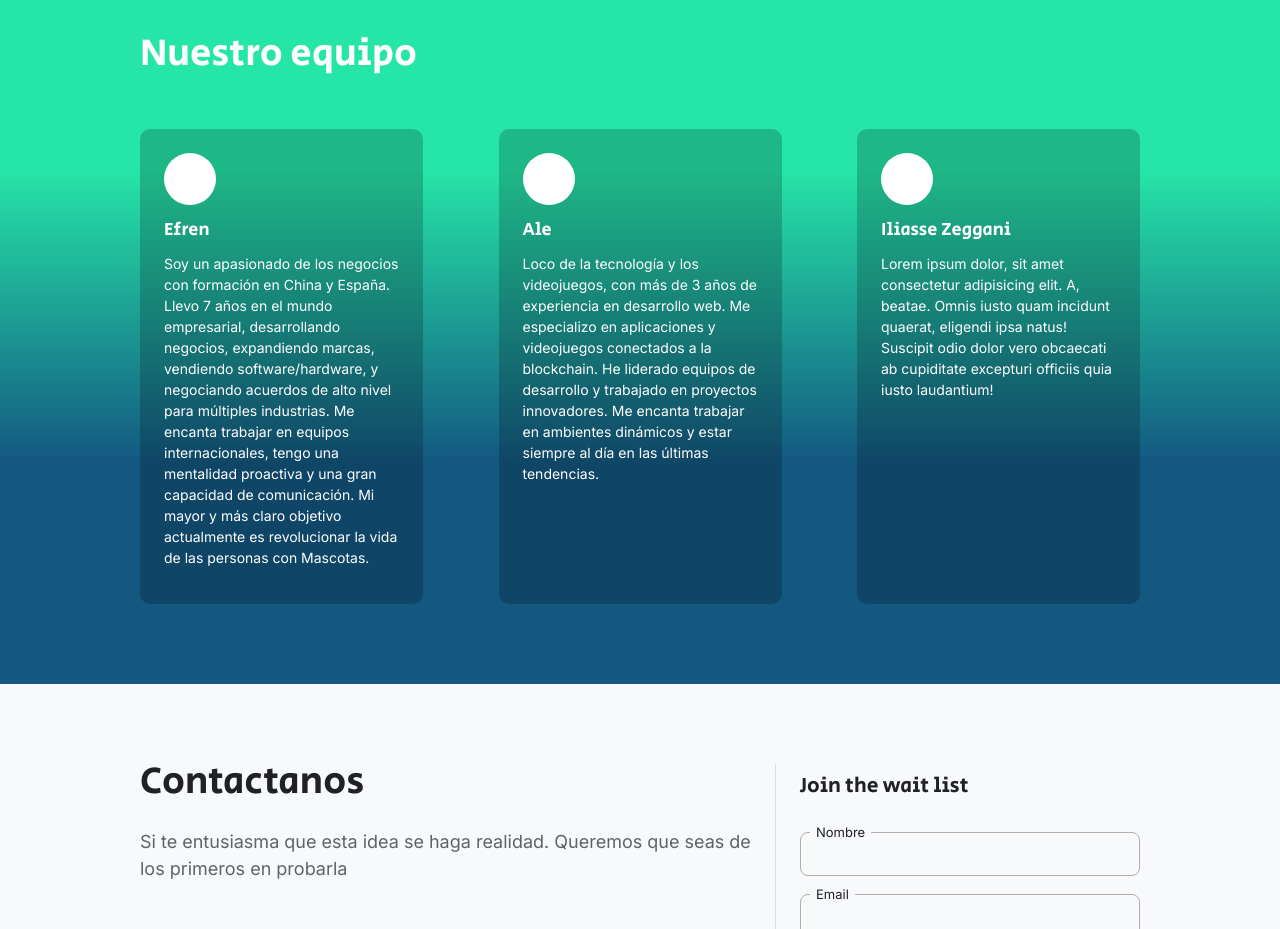
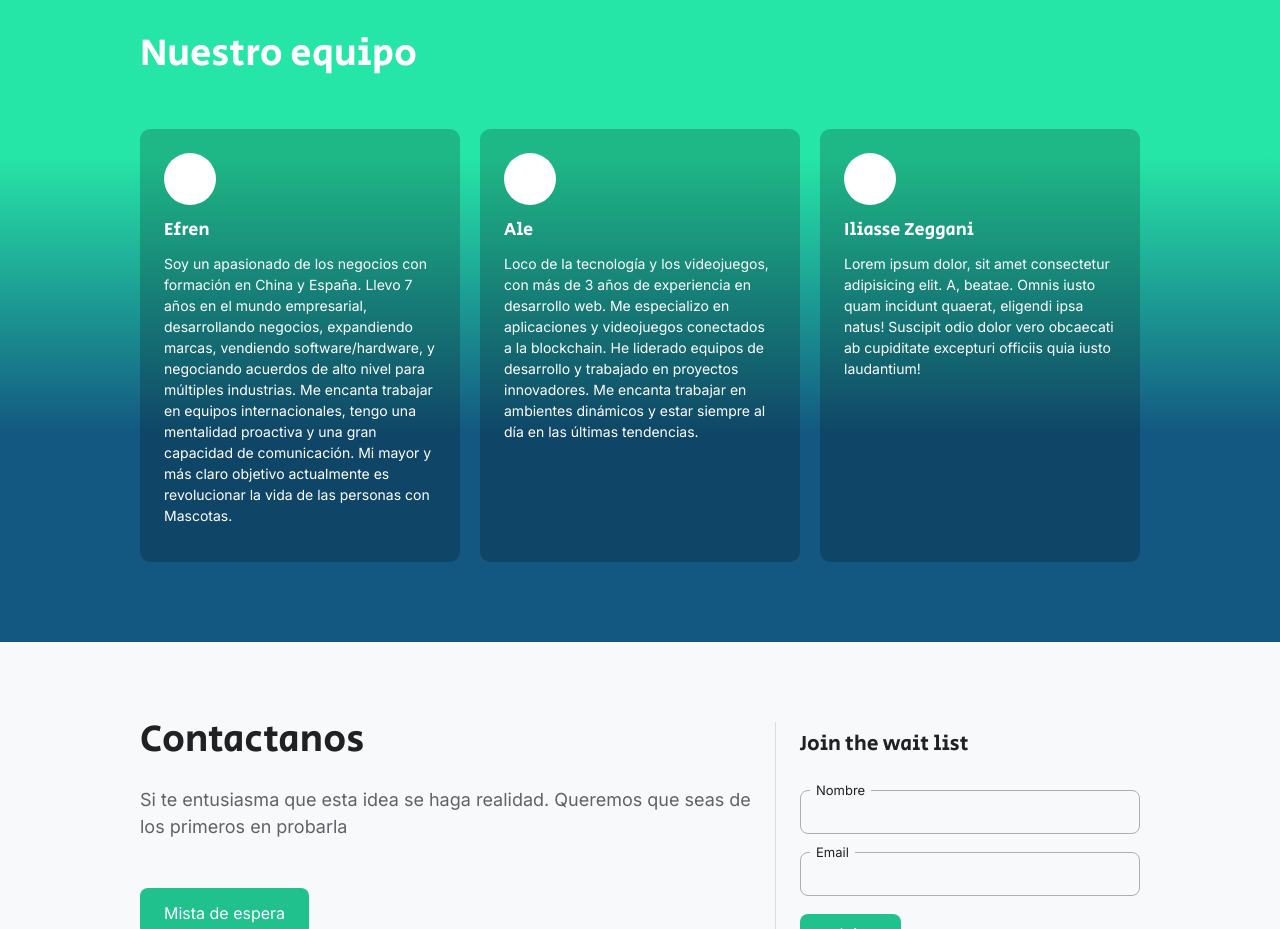
Before and after one commit to pixkiPets/pixki, a plain HTML site: page index.html in a window 1280 px wide. Shown: the part 1240-2169 px from the top of the page. Drawn offline with Linux system fonts and the light colour scheme.

Commit message:
Update team 2

```diff
--- a/style.css
+++ b/style.css
@@ -43,13 +43,18 @@ html, body {
 }
 
 .tem_item {
-    flex: 0 0 283px;
+    flex: 0 0 calc((100% - 40px) / 3);
     padding: 24px 24px 36px 24px;
     background: rgba(0, 0, 0, .2);
     border-radius: 10px;
     transition: background 200ms, box-shadow 150ms;
     color: #fff;
     cursor: pointer;
+    margin-right: 20px;
+}
+
+.tem_item:last-child {
+    margin-right: 0;
 }
 
 .tem_item h3 {
@@ -430,6 +435,9 @@ footer {
     top: 0;
 }
 
+@media only screen and (max-width: 1030px) {
+
+}
 
 @media only screen and (max-width: 530px) {
     .logo img {display: block;margin: 0 auto;}
@@ -486,6 +494,7 @@ footer {
 
     .tem_item {
         margin-bottom: 30px;
+        margin-right: 0;
     }
 
     .tem_item:last-child {
```
